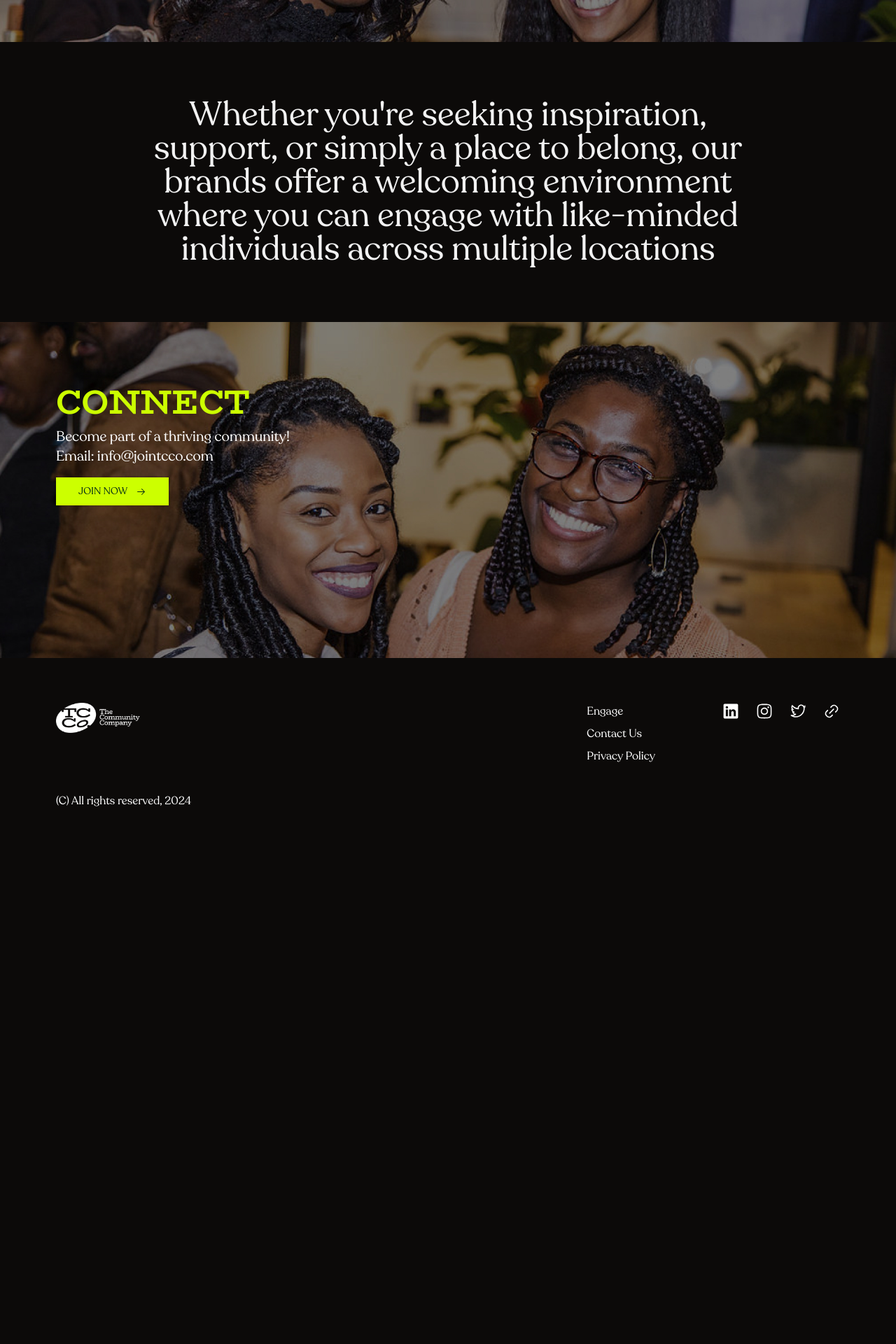
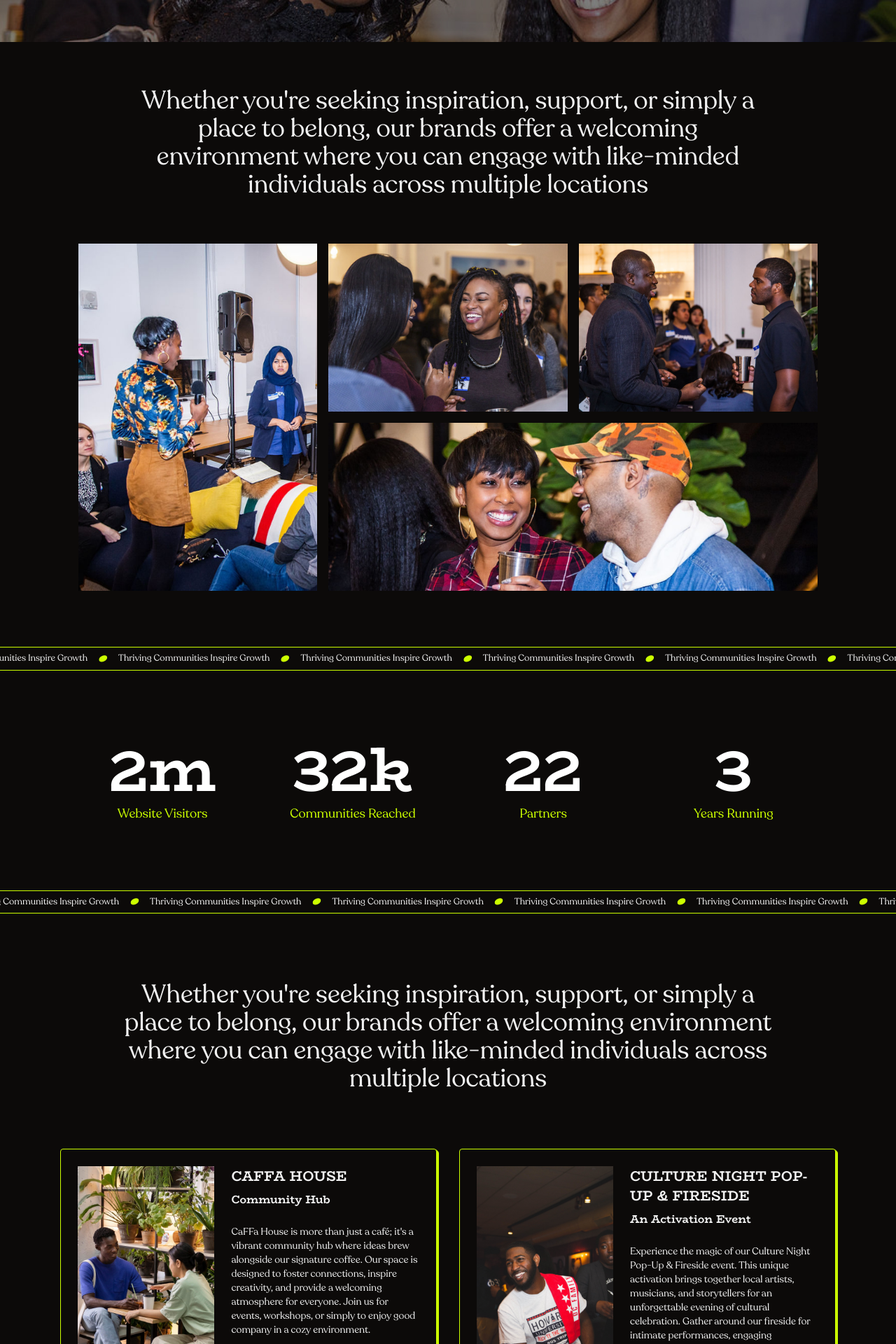
Before and after one commit to od41/tcco-website, a Next.js app: page /engage in a window 1280 px wide. Shown: the part 420-2340 px from the top of the page at 70% size. Before the commit the page ends 1640 px from the top, so only its background shows below. Built offline with nearby package versions, Linux system fonts and the light colour scheme.

Commit message:
ui update

```diff
--- a/src/app/engage/page.tsx
+++ b/src/app/engage/page.tsx
@@ -1,10 +1,32 @@
 import Image from "next/image";
 import { Button } from "@/components/ui/button";
 import content from "@/data/engage.content.json";
+import homeContent from "@/data/home.content.json";
+import { MessageTicker } from "@/components/ui/message-ticker";
+import { BrandCard } from "@/components/ui/brand-card";
 
 const heroPhoto = require("@/assets/engage-photo.jpg");
 const videoThumbnailPhoto = require("@/assets/video-thumb.jpg");
 const visionCollage = require("@/assets/vision-collage.png");
+
+const collagePhoto1 = require("@/assets/tcco-1.jpg");
+const collagePhoto2 = require("@/assets/tcco-2.jpg");
+const collagePhoto3 = require("@/assets/tcco-3.jpg");
+const collagePhoto4 = require("@/assets/tcco-4.jpg");
+
+const brandPhoto1 = require("@/assets/brand-1.jpg");
+const brandPhoto2 = require("@/assets/brand-2.jpg");
+const brandPhoto3 = require("@/assets/brand-3.jpg");
+const brandPhoto4 = require("@/assets/brand-4.jpg");
+const brandPhoto5 = require("@/assets/brand-5.jpg");
+
+const brandPhotosList = [
+  brandPhoto1.default.src,
+  brandPhoto2.default.src,
+  brandPhoto3.default.src,
+  brandPhoto4.default.src,
+  brandPhoto5.default.src,
+];
 
 export default async function Engage() {
   return (
@@ -23,12 +45,114 @@ export default async function Engage() {
       {/* Mission Section */}
       <section className="py-16 px-4 md:px-8 text-center">
         <div className="max-w-4xl mx-auto">
-          <h2 className="text-base md:text-3xl font-display uppercase mb-4">
+          {/* <h2 className="text-base md:text-3xl font-display uppercase mb-4">
+            {content.mission.title}
+          </h2> */}
+          <p className="text-2xl md:text-3xl lg:text-4xl">
+            {content.mission.content}
+          </p>
+        </div>
+      </section>
+
+      {/* Collage Section */}
+      <section className=" mx-auto lg:px-20 m mb-20">
+        <div className="container grid grid-cols-1 md:grid-cols-2 md:grid-rows-3 lg:grid-rows-2 lg:grid-cols-3 gap-4">
+          {/* Image 1: Full height on desktop, full width on mobile */}
+          <div className="relative h-[240px] md:h-full md:col-span-2 lg:col-span-1 md:row-span-1 lg:row-span-2">
+            <Image
+              src={collagePhoto1.default.src}
+              alt="Image 1"
+              layout="fill"
+              objectFit="cover"
+              className="lg:object-left"
+            />
+          </div>
+
+          {/* Image 2: Top right on desktop, second row left on mobile */}
+          <div className="relative h-[240px] md:col-span-1">
+            <Image
+              src={collagePhoto2.default.src}
+              alt="Image 2"
+              layout="fill"
+              objectFit="cover"
+            />
+          </div>
+
+          {/* Image 3: Top right on desktop, second row right on mobile */}
+          <div className="relative h-[240px] md:col-span-1">
+            <Image
+              src={collagePhoto3.default.src}
+              alt="Image 3"
+              layout="fill"
+              objectFit="cover"
+            />
+          </div>
+
+          {/* Image 4: Bottom right on desktop, bottom on mobile */}
+          <div className="relative h-[240px] md:col-span-2">
+            <Image
+              src={collagePhoto4.default.src}
+              alt="Image 4"
+              layout="fill"
+              objectFit="cover"
+              className="object-top"
+            />
+          </div>
+        </div>
+      </section>
+
+      {/* Ticker */}
+      <MessageTicker message="Thriving Communities Inspire Growth" />
+
+      {/* Impact numbers */}
+      <section className="py-20 lg:px-20">
+        <div className="container mx-auto">
+          {/* <h2 className="text-3xl font-bold text-center mb-12">Our Impact</h2> */}
+          <div className="grid grid-cols-2 md:grid-cols-4 gap-8">
+            {content.impactNumbers.items.map((item, index) => (
+              <div key={`${index}-impact`} className="text-center p-4">
+                <div className="text-[90px] font-display text-white mb-1 leading-none">
+                  {item.value}
+                </div>
+                <div className="text-lg text-primary capitalize">
+                  {item.name}
+                </div>
+              </div>
+            ))}
+          </div>
+        </div>
+      </section>
+
+      {/* Ticker */}
+      <MessageTicker message="Thriving Communities Inspire Growth" isReversed={true} />
+
+      {/* Mission Section */}
+      <section className="py-20 lg:px-20 text-center">
+        <div className="container md:px-20">
+          <h2 className="text-base md:text-2xl font-display uppercase mb-4">
             {content.mission.title}
           </h2>
-          <p className="text-2xl md:text-3xl lg:text-5xl mb-4">
+          <p className="text-2xl md:text-3xl lg:text-4xl">
             {content.mission.content}
           </p>
+        </div>
+      </section>
+
+      {/* Brands Section */}
+      <section className="pb-20">
+        <div className="container md:px-20">
+          <div className="flex flex-wrap justify-center gap-8">
+            {homeContent.brands.items.map((item: any, index: number) => (
+              <BrandCard
+                key={`${index}-brand-card`}
+                imageUrl={brandPhotosList[index]}
+                heading={item.heading}
+                subHeading={item.subHeading}
+                bodyText={item.bodyText}
+                learnMoreLink={item.learnMoreLink}
+              />
+            ))}
+          </div>
         </div>
       </section>
 
--- a/src/components/ui/message-ticker.tsx
+++ b/src/components/ui/message-ticker.tsx
@@ -3,12 +3,20 @@ import { cn } from "@/lib/utils";
 
 interface MessageTickerProps {
   message: string;
+  isReversed?: boolean;
 }
 
-export const MessageTicker: React.FC<MessageTickerProps> = ({ message }) => {
+export const MessageTicker: React.FC<MessageTickerProps> = ({
+  message,
+  isReversed = false,
+}) => {
   return (
     <div className="w-full overflow-hidden border-t border-b border-primary py-1.5">
-      <div className="flex animate-ticker">
+      <div
+        className={`flex ${
+          isReversed ? "animate-ticker-reverse" : "animate-ticker"
+        }`}
+      >
         {[...Array(10)].map((_, index) => (
           <div
             key={index}
--- a/src/data/engage.content.json
+++ b/src/data/engage.content.json
@@ -15,6 +15,26 @@
     "content": "We provide innovative solutions that help businesses thrive in the digital age. Our team of experts is dedicated to delivering high-quality results.",
     "buttonText": "Learn More"
   },
+  "impactNumbers": {
+    "items": [
+      {
+        "value": "2m",
+        "name": "Website Visitors"
+      },
+      {
+        "value": "32k",
+        "name": "communities reached"
+      },
+      {
+        "value": "22",
+        "name": "Partners"
+      },
+      {
+        "value": "3",
+        "name": "years running"
+      }
+    ]
+  },
   "collage": {
     "title": "Our Work",
     "images": [
--- a/tailwind.config.ts
+++ b/tailwind.config.ts
@@ -83,6 +83,7 @@ const config = {
         "accordion-down": "accordion-down 0.2s ease-out",
         "accordion-up": "accordion-up 0.2s ease-out",
         ticker: "ticker 20s linear infinite",
+        "ticker-reverse": "ticker 20s linear infinite reverse",
       },
     },
   },
```
